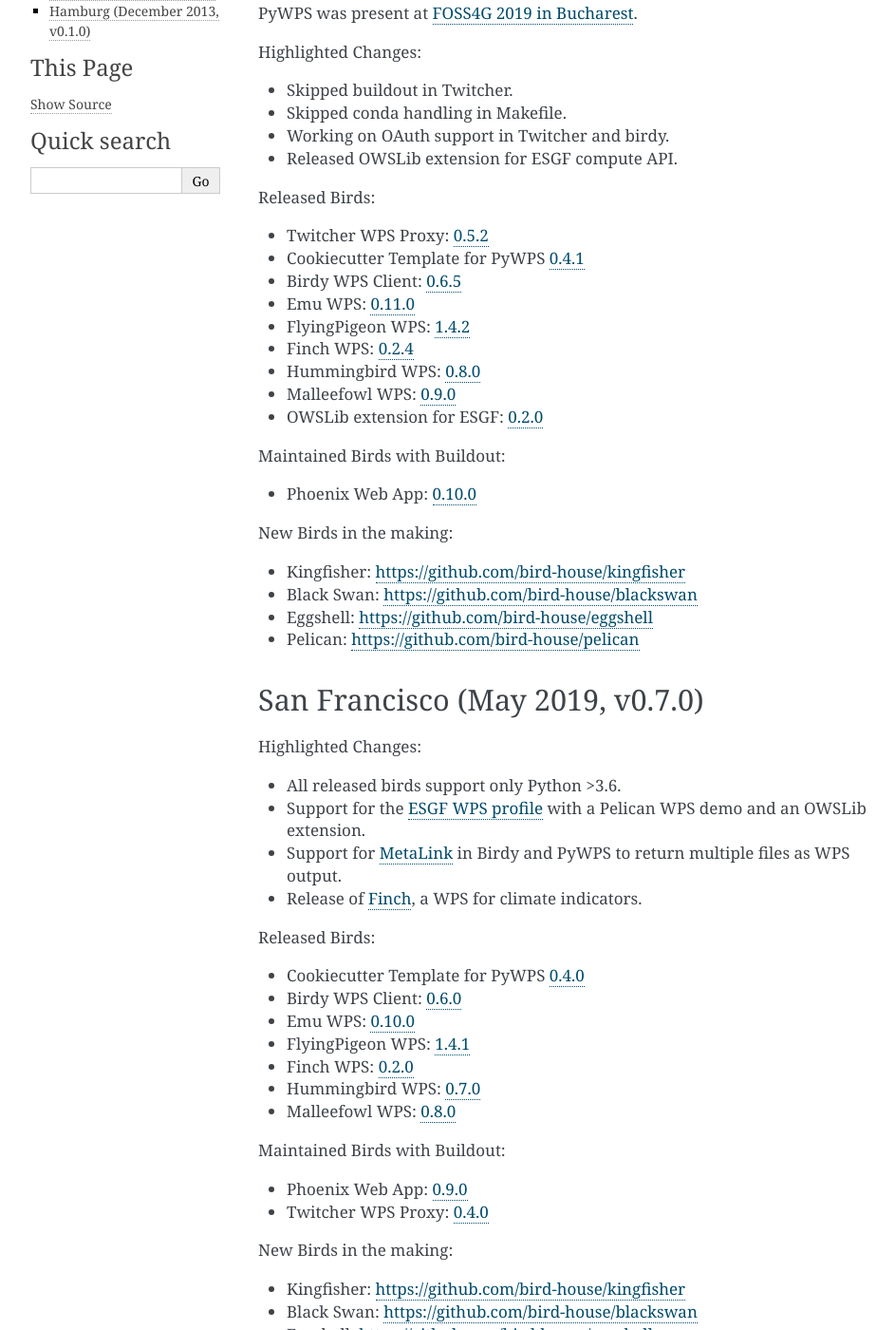
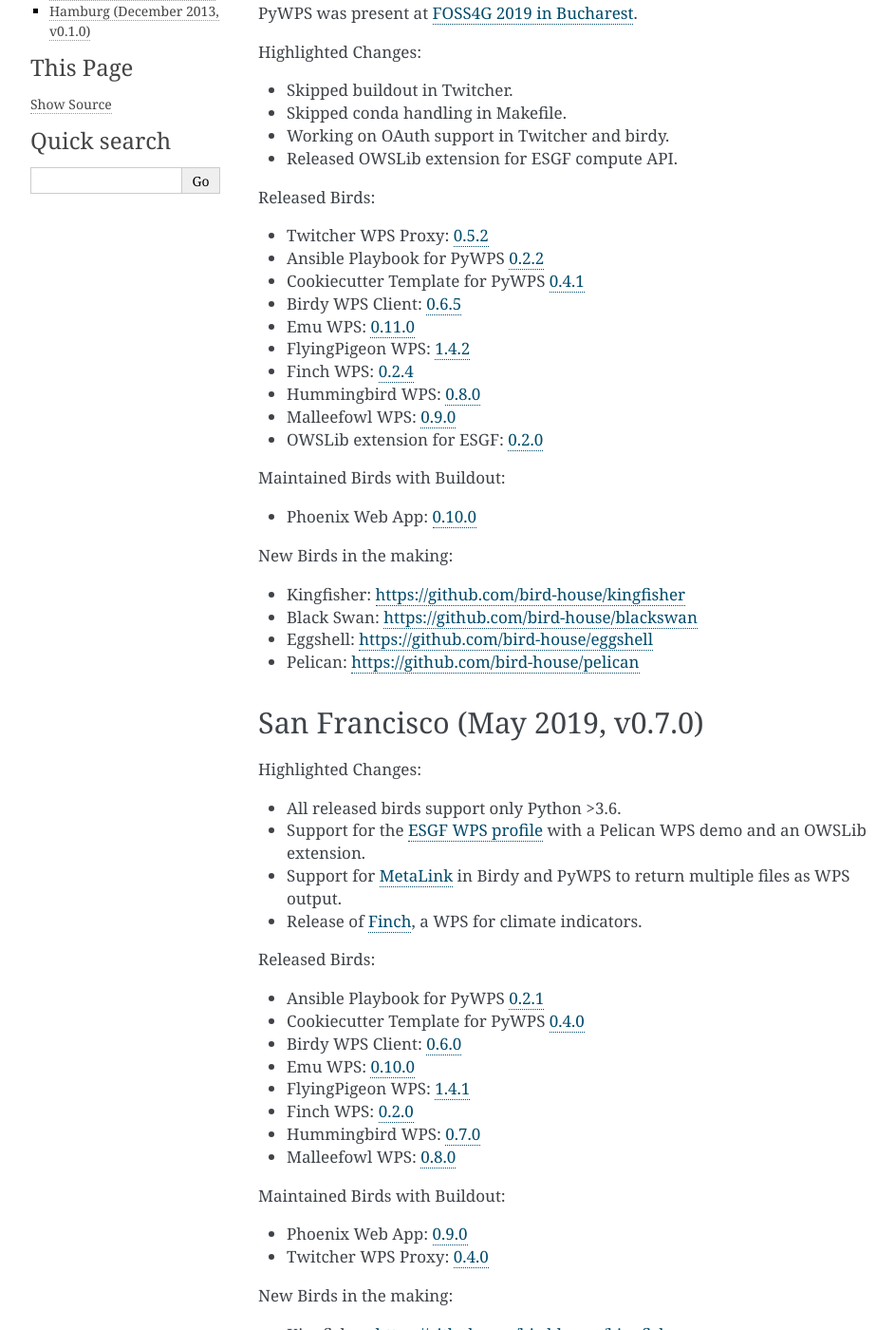
Before and after one commit to bird-house/birdhouse-docs, a Sphinx documentation site: the page built from docs/source/release_notes.rst, in a window 1280 px wide and 1400 px high, scrolled down 471 px. Shown: the whole window at 95% size, without its empty margins (148-1091 px from the left). Built offline with Sphinx 7.4.7, drawn with Linux system fonts in a browser that asks for light colours.

Commit message:
added ansible playbook

```diff
--- a/docs/source/release_notes.rst
+++ b/docs/source/release_notes.rst
@@ -24,6 +24,7 @@
 Released Birds:
 
 * Twitcher WPS Proxy: `0.5.2 <https://github.com/bird-house/twitcher/releases/tag/v0.5.2>`_
+* Ansible Playbook for PyWPS `0.2.2 <https://github.com/bird-house/ansible-wps-playbook/releases/tag/v0.2.2>`_
 * Cookiecutter Template for PyWPS `0.4.1 <https://github.com/bird-house/cookiecutter-birdhouse/releases/tag/v0.4.1>`_
 * Birdy WPS Client: `0.6.5 <https://github.com/bird-house/birdy/releases/tag/v0.6.5>`_
 * Emu WPS: `0.11.0 <https://github.com/bird-house/emu/releases/tag/v0.11.0>`_
@@ -58,6 +59,7 @@
 
 Released Birds:
 
+* Ansible Playbook for PyWPS `0.2.1 <https://github.com/bird-house/ansible-wps-playbook/releases/tag/v0.2.1>`_
 * Cookiecutter Template for PyWPS `0.4.0 <https://github.com/bird-house/cookiecutter-birdhouse/releases/tag/v0.4.0>`_
 * Birdy WPS Client: `0.6.0 <https://github.com/bird-house/birdy/releases/tag/v0.6.0>`_
 * Emu WPS: `0.10.0 <https://github.com/bird-house/emu/releases/tag/v0.10.0>`_
```
